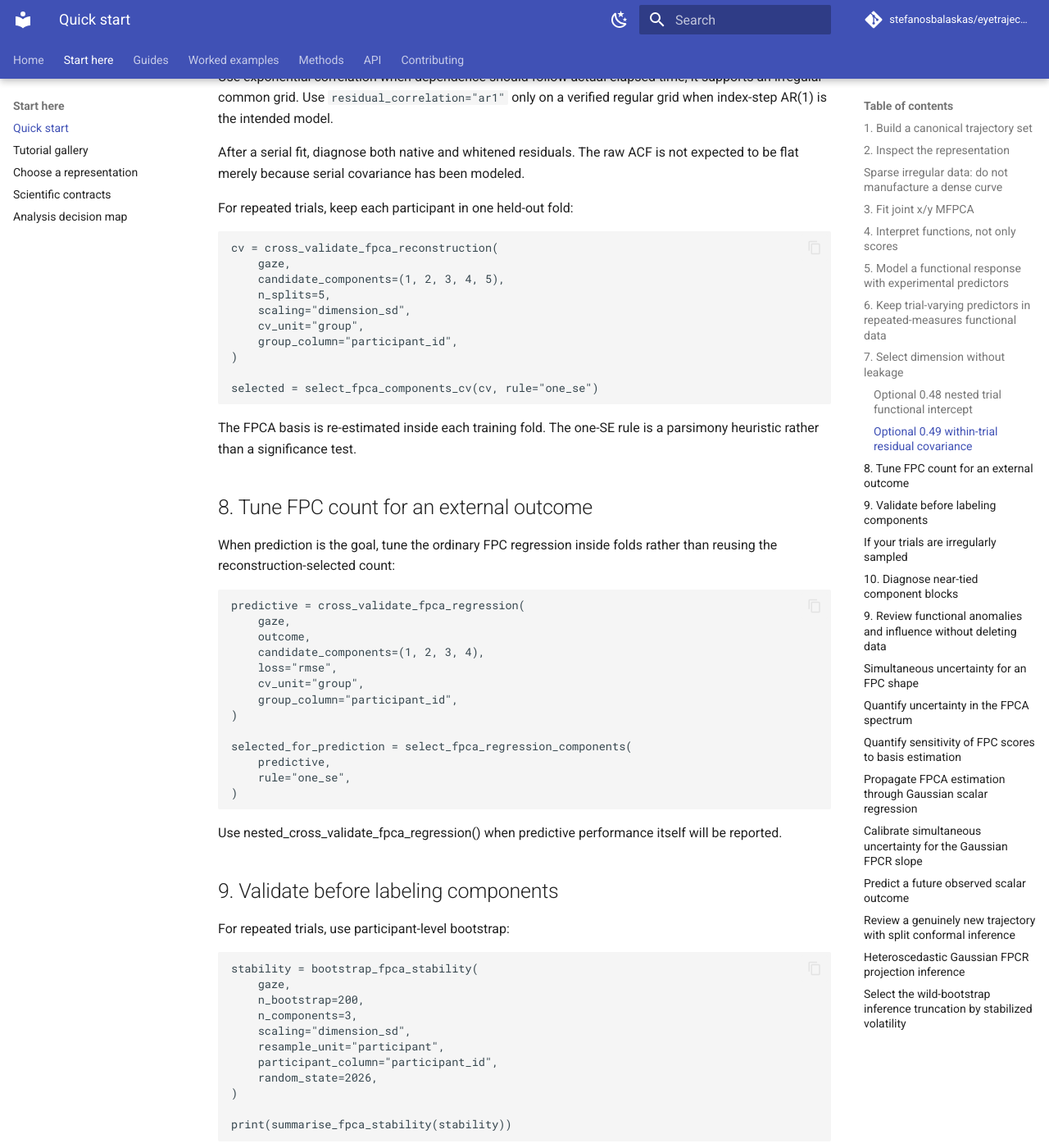
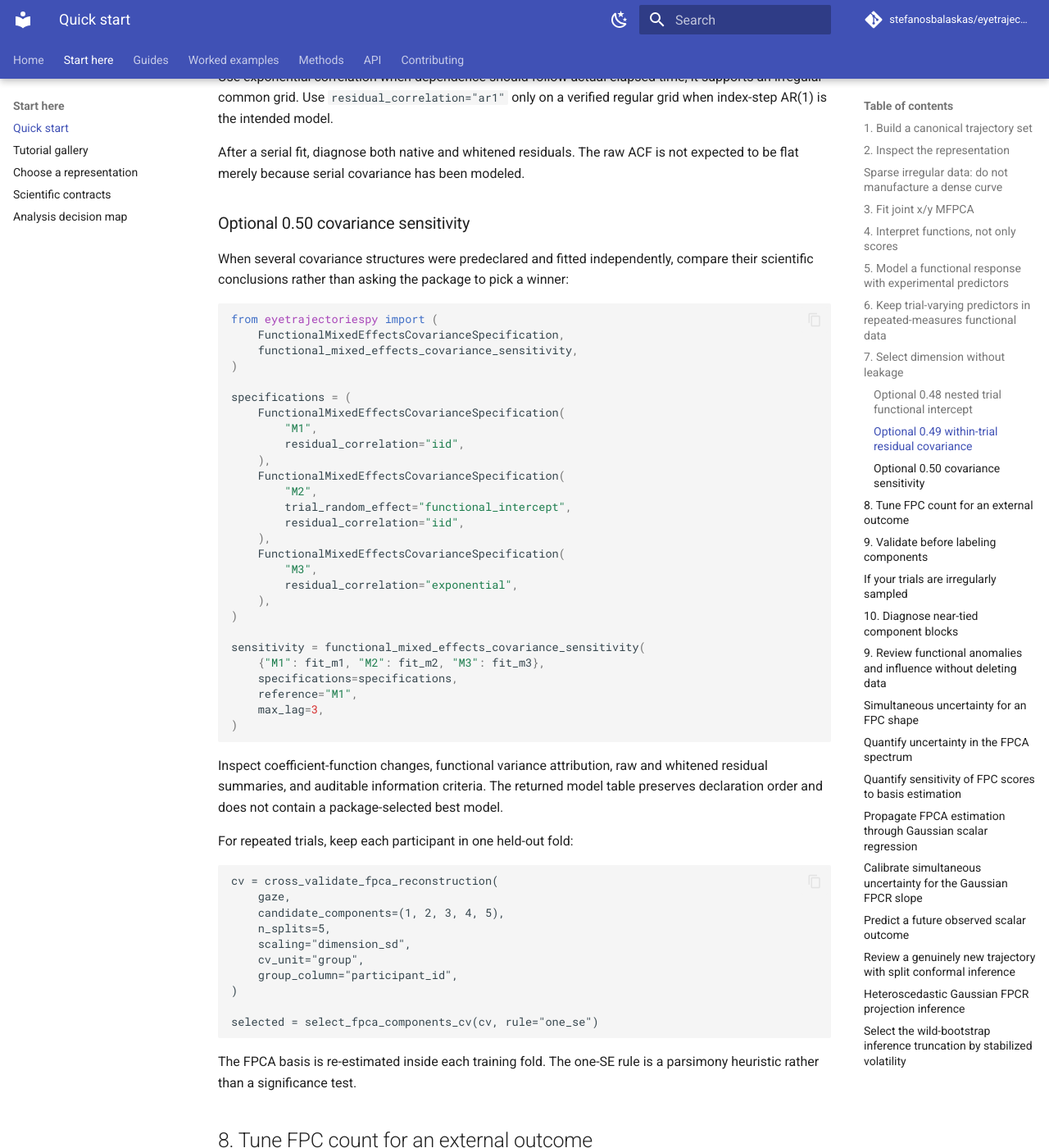
Before and after one commit to stefanosbalaskas/eyetrajectoriespy, an MkDocs documentation site: the page built from docs/quickstart.md, in a window 1280 px wide and 1400 px high, scrolled down 4008 px. Shown: the whole window at 82% size. Built offline with MkDocs 1.6.1 and Material for MkDocs 9.7.7, drawn with Linux system fonts in a browser that asks for light colours; comment, search, counter and statistics services are not loaded.

Commit message:
Add 0.50 covariance sensitivity quickstart

```diff
--- a/docs/quickstart.md
+++ b/docs/quickstart.md
@@ -188,6 +188,47 @@ a verified regular grid when index-step AR(1) is the intended model.
 
 After a serial fit, diagnose both native and whitened residuals. The raw ACF is
 not expected to be flat merely because serial covariance has been modeled.
+
+### Optional 0.50 covariance sensitivity
+
+When several covariance structures were predeclared and fitted independently,
+compare their scientific conclusions rather than asking the package to pick a
+winner:
+
+~~~python
+from eyetrajectoriespy import (
+    FunctionalMixedEffectsCovarianceSpecification,
+    functional_mixed_effects_covariance_sensitivity,
+)
+
+specifications = (
+    FunctionalMixedEffectsCovarianceSpecification(
+        "M1",
+        residual_correlation="iid",
+    ),
+    FunctionalMixedEffectsCovarianceSpecification(
+        "M2",
+        trial_random_effect="functional_intercept",
+        residual_correlation="iid",
+    ),
+    FunctionalMixedEffectsCovarianceSpecification(
+        "M3",
+        residual_correlation="exponential",
+    ),
+)
+
+sensitivity = functional_mixed_effects_covariance_sensitivity(
+    {"M1": fit_m1, "M2": fit_m2, "M3": fit_m3},
+    specifications=specifications,
+    reference="M1",
+    max_lag=3,
+)
+~~~
+
+Inspect coefficient-function changes, functional variance attribution, raw and
+whitened residual summaries, and auditable information criteria. The returned
+model table preserves declaration order and does not contain a package-selected
+best model.
 
 For repeated trials, keep each participant in one held-out fold:
 
```
